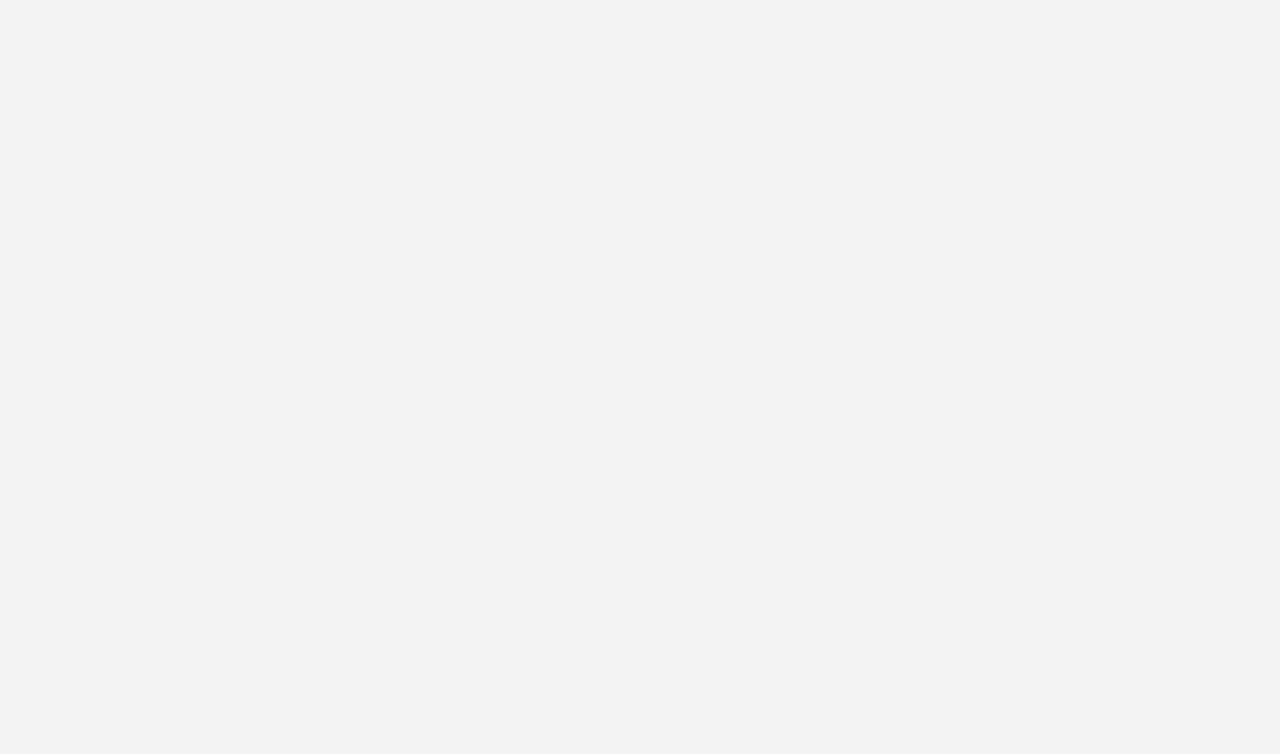
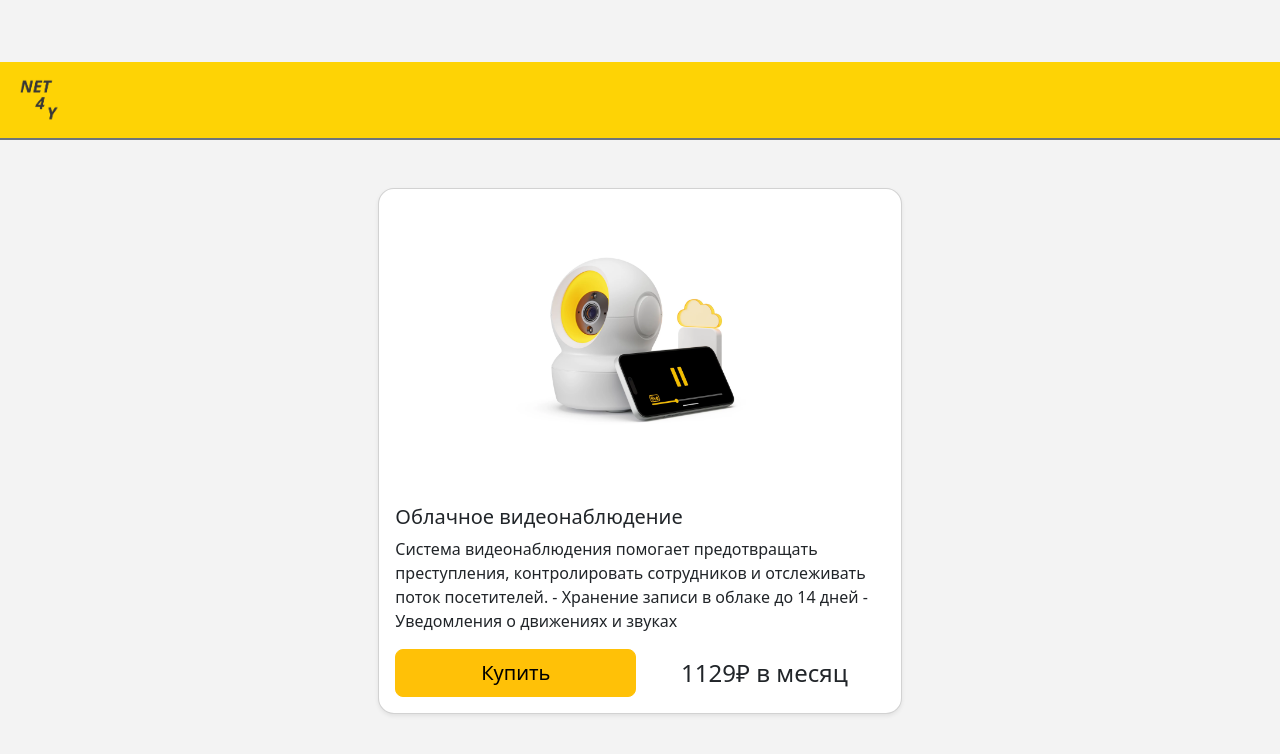
Before and after one commit to vcreatorv/bmstu_iu5_web_frontend, a React (Vite) app in the folder provider/: page /#/duties/1 in a window 1280 px wide. Shown: the top 754 px of the page. Built offline with nearby package versions, Linux system fonts and the light colour scheme; the HTML template or start-up script is replaced by a standard one.

Commit message:
added provider service page

```diff
--- a/provider/src/pages/ProviderCatalogPage/index.tsx
+++ b/provider/src/pages/ProviderCatalogPage/index.tsx
@@ -4,7 +4,7 @@ import { Cart } from '../../components/Cart'
 import { ProviderServiceProps } from '../../components/ProviderServiceCard/typing'
 import { ProviderServiceCard } from '../../components/ProviderServiceCard';
 
-export default function ResponsiveCards() {
+export default function ProviderCatalogPage() {
   const cards = [
     {
         id: 1,
--- a/provider/src/pages/ProviderServicePage/index.tsx
+++ b/provider/src/pages/ProviderServicePage/index.tsx
@@ -1,10 +1,40 @@
 import { FC } from "react";
+import { Navbar } from "../../components/Navbar";
+import { Button, Card, Container } from "react-bootstrap";
 
 export const ProviderServicePage: FC = () => {
+    const provider_service = {
+        id: 1,
+        title: "Облачное видеонаблюдение",
+        imageURL: "/src/1.png",
+        price: 1129,
+        monthlyPayment: true,
+        unit: "шт",
+        amountDescription: "количество камер",
+        description: "Система видеонаблюдения помогает предотвращать преступления, контролировать сотрудников и отслеживать поток посетителей.\n- Хранение записи в облаке до 14 дней\n- Уведомления о движениях и звуках",
+        active: true
+    };
+
     return (
         <>
-
+            <Navbar/>
+            <Container fluid className="mt-5 pb-4 d-flex flex-column align-items-center mx-auto" >
+                <Card className="col-5 rounded-4 shadow-sm">
+                    <Card.Img variant="top" src={"/src/" + provider_service.id + ".png"} style={{ height: '300px', objectFit: 'contain' }} />
+                    <Card.Body className="d-flex flex-column">
+                        <Card.Title>{provider_service.title}</Card.Title>
+                        <Card.Text className="fw-medium">{provider_service.description}</Card.Text>
+                        <div className="mt-auto d-flex justify-content-between">
+                            <Button variant="warning" className=" w-50 btn-lg me-2"
+                            style={{ transition: "transform 550ms" }}
+                            onMouseEnter={(e) => e.currentTarget.style.transform = "translateY(-5px)"}
+                            onMouseLeave={(e) => e.currentTarget.style.transform = "translateY(0)"}
+                            >Купить</Button>
+                            <Card.Text className="w-50 fw-medium fs-4 text-center align-self-center">{provider_service.price}₽ в месяц</Card.Text>
+                        </div>
+                    </Card.Body>
+                </Card>
+            </Container>
         </>
-
     );
   };
```
